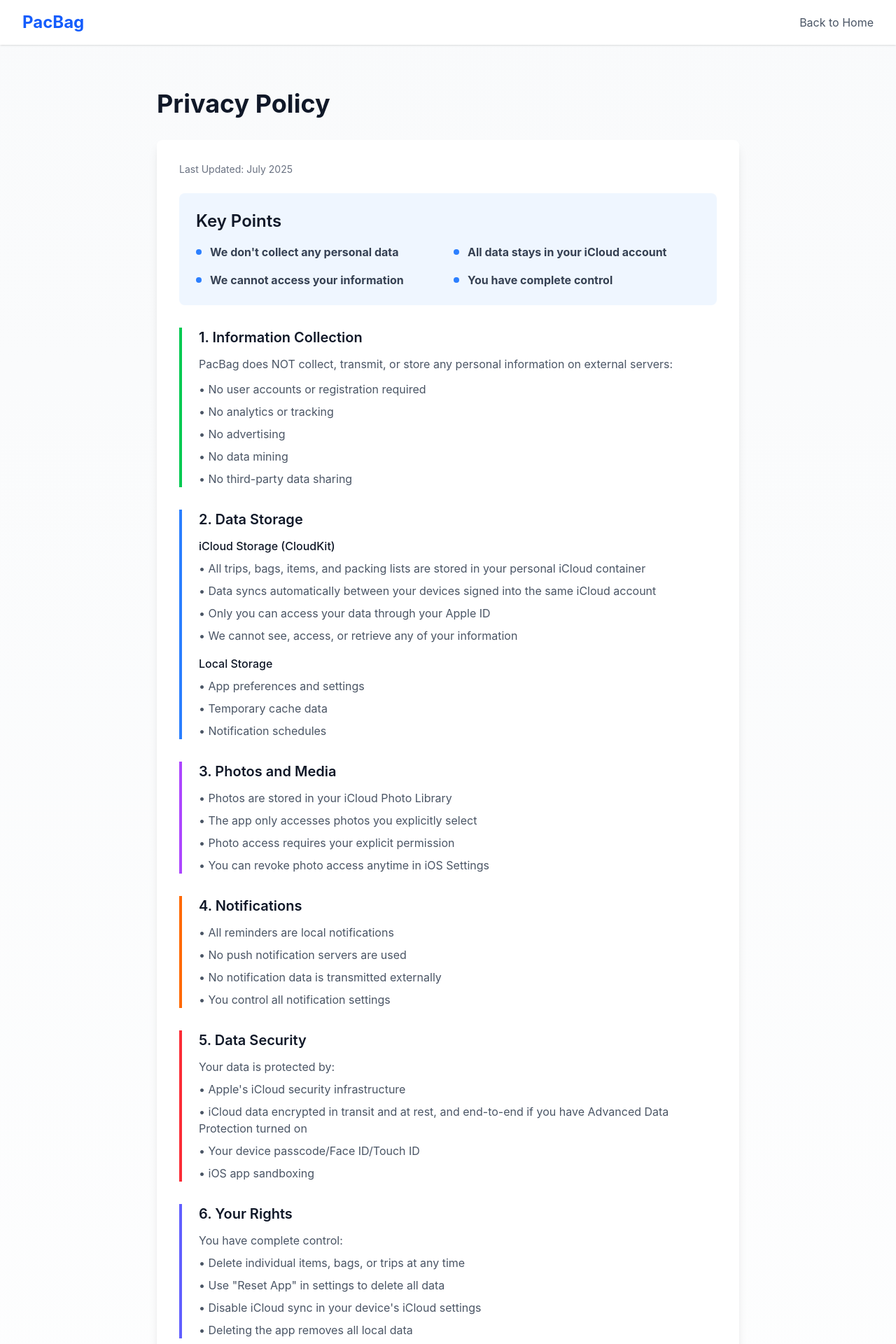
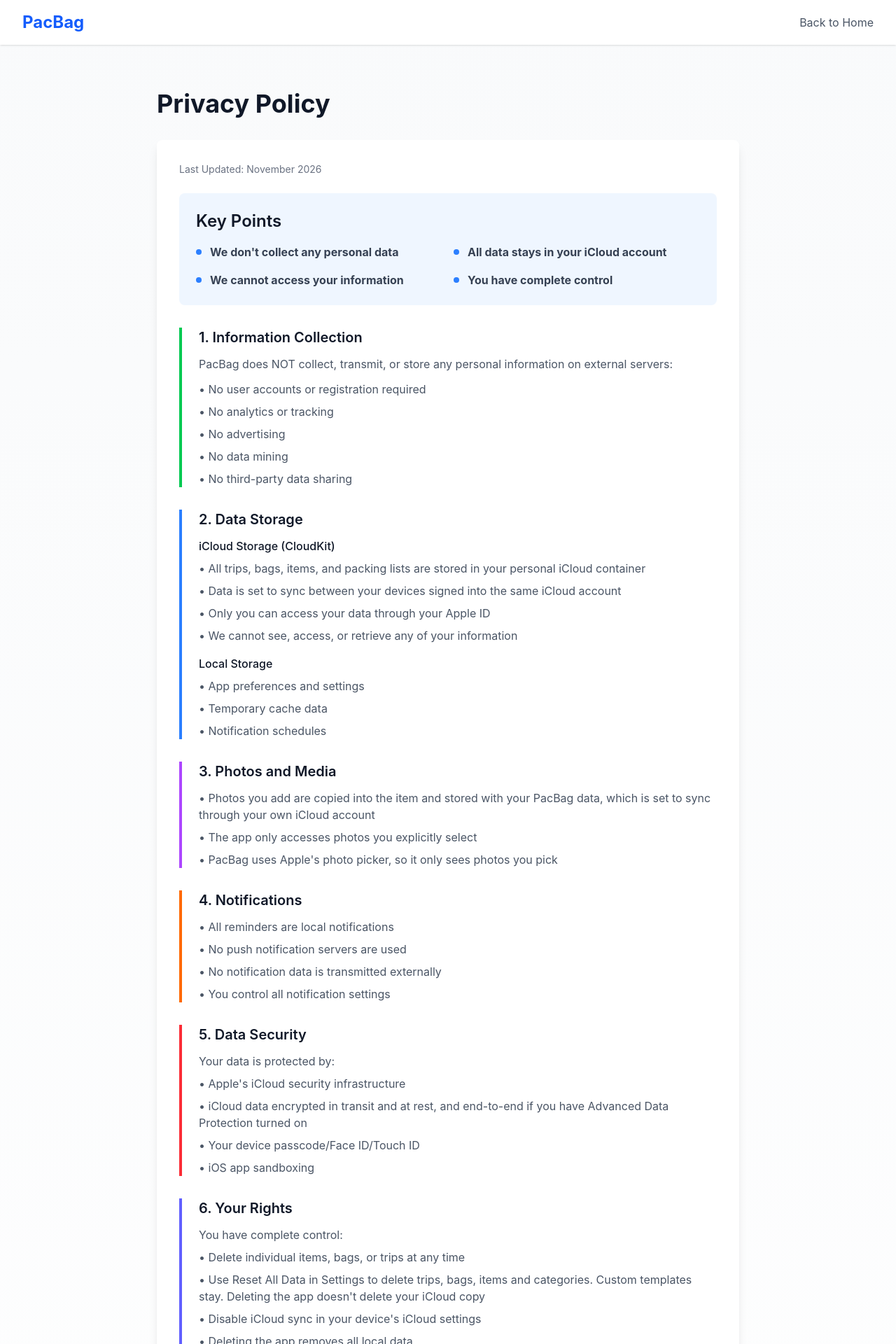
Before and after one commit to G3mha/pacbag-website, a Next.js app in the folder website/: page /privacy-policy in a window 1280 px wide. Shown: the top 1920 px of the page at 70% size. Built offline with nearby package versions, Linux system fonts and the light colour scheme.

Commit message:
fix: correct false photo, reset and sync claims in the privacy policy

```diff
--- a/website/src/app/privacy-policy/page.tsx
+++ b/website/src/app/privacy-policy/page.tsx
@@ -24,7 +24,7 @@ export default function PrivacyPolicyPage() {
 
         <div className="bg-white rounded-lg shadow-lg p-8 mb-8">
           <div className="text-sm text-gray-500 mb-6">
-            Last Updated: July 2025
+            Last Updated: November 2026
           </div>
 
           {/* Key Points Section */}
@@ -74,7 +74,7 @@ export default function PrivacyPolicyPage() {
               <h4 className="font-medium text-gray-900 mb-2">iCloud Storage (CloudKit)</h4>
               <ul className="space-y-2 text-gray-600 mb-4">
                 <li>• All trips, bags, items, and packing lists are stored in your personal iCloud container</li>
-                <li>• Data syncs automatically between your devices signed into the same iCloud account</li>
+                <li>• Data is set to sync between your devices signed into the same iCloud account</li>
                 <li>• Only you can access your data through your Apple ID</li>
                 <li>• We cannot see, access, or retrieve any of your information</li>
               </ul>
@@ -91,10 +91,9 @@ export default function PrivacyPolicyPage() {
             <div className="border-l-4 border-purple-500 pl-6">
               <h3 className="text-xl font-semibold text-gray-900 mb-3">3. Photos and Media</h3>
               <ul className="space-y-2 text-gray-600">
-                <li>• Photos are stored in your iCloud Photo Library</li>
+                <li>• Photos you add are copied into the item and stored with your PacBag data, which is set to sync through your own iCloud account</li>
                 <li>• The app only accesses photos you explicitly select</li>
-                <li>• Photo access requires your explicit permission</li>
-                <li>• You can revoke photo access anytime in iOS Settings</li>
+                <li>• PacBag uses Apple&apos;s photo picker, so it only sees photos you pick</li>
               </ul>
             </div>
 
@@ -127,7 +126,7 @@ export default function PrivacyPolicyPage() {
               <p className="text-gray-600 mb-2">You have complete control:</p>
               <ul className="space-y-2 text-gray-600">
                 <li>• Delete individual items, bags, or trips at any time</li>
-                <li>• Use &quot;Reset App&quot; in settings to delete all data</li>
+                <li>• Use Reset All Data in Settings to delete trips, bags, items and categories. Custom templates stay. Deleting the app doesn&apos;t delete your iCloud copy</li>
                 <li>• Disable iCloud sync in your device&apos;s iCloud settings</li>
                 <li>• Deleting the app removes all local data</li>
               </ul>
```
